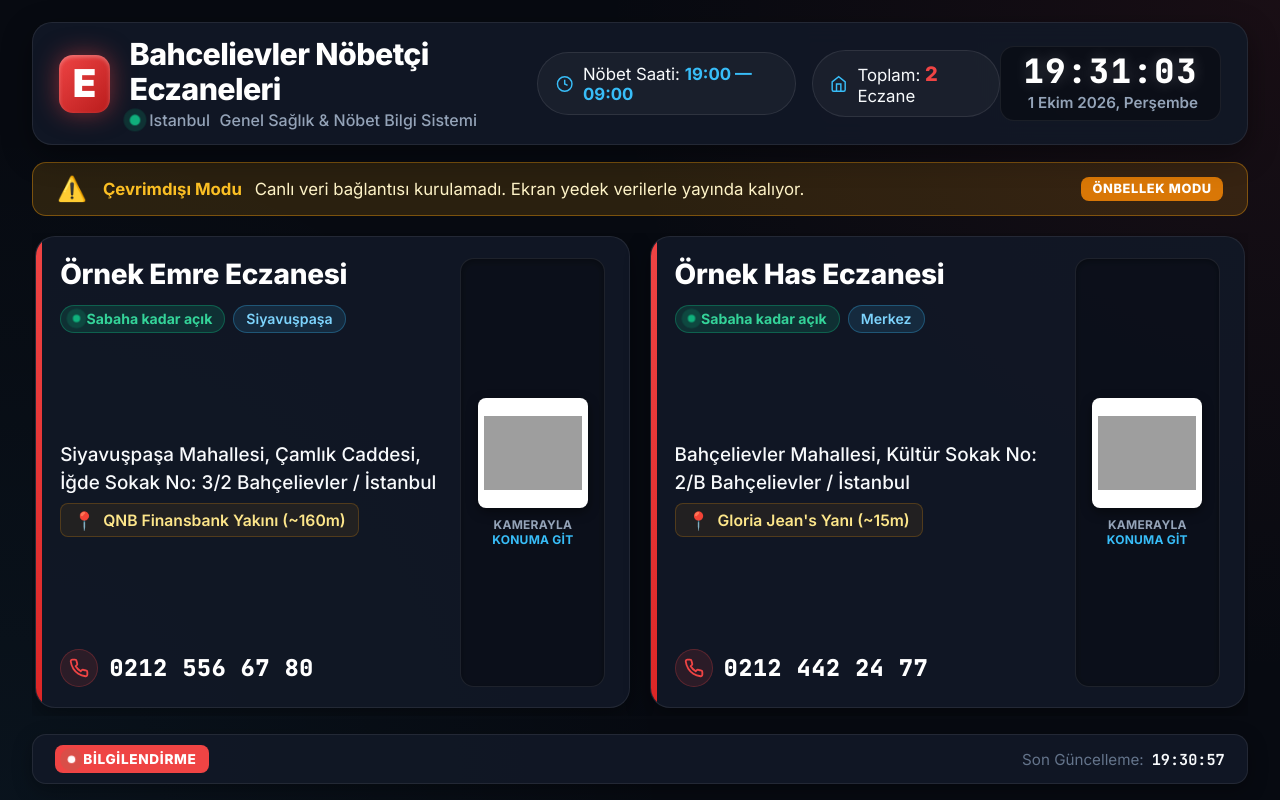
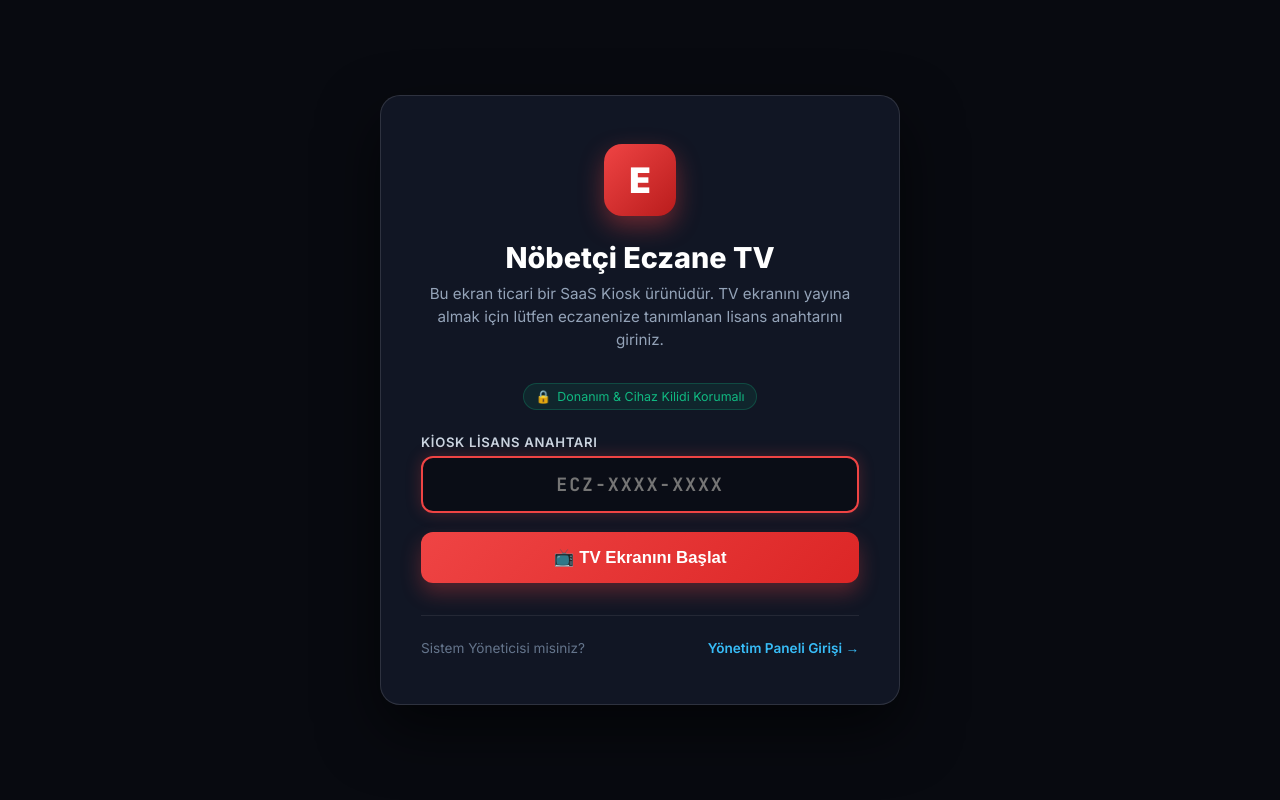
Before and after one commit to sedatbayrakli/eczane, a Flask app: page / in a window 1280 px wide. Run offline with Flask 3, Linux system fonts and the light colour scheme; data that the repository does not hold is empty; grey boxes are pictures that could not be loaded.

Commit message:
fix: slug lowercase I bug, add hardware device lock and secure root route

```diff
--- a/app.py
+++ b/app.py
@@ -114,16 +114,23 @@ def init_db():
 # Yardımcı Fonksiyonlar & Scraper
 # ==========================================
 def turkce_karakter_temizle(metin: str) -> str:
-    """Türkçe karakterleri URL ve slug uyumlu standart ASCII karakterlerine dönüştürür."""
+    """
+    Türkçe karakterleri URL ve slug uyumlu standart ASCII karakterlerine dönüştürür.
+    Büyük 'İ' ve 'I' harflerinin Unicode combining dot hatasını önler.
+    """
     if not metin:
         return ""
-    metin = metin.strip().lower()
-    donusumler = {
-        'ı': 'i', 'ğ': 'g', 'ü': 'u', 'ş': 's', 'ö': 'o', 'ç': 'c',
-        'İ': 'i', 'Ğ': 'g', 'Ü': 'u', 'Ş': 's', 'Ö': 'o', 'Ç': 'c'
+    harf_haritasi = {
+        'İ': 'i', 'I': 'i', 'ı': 'i',
+        'Ğ': 'g', 'ğ': 'g',
+        'Ü': 'u', 'ü': 'u',
+        'Ş': 's', 'ş': 's',
+        'Ö': 'o', 'ö': 'o',
+        'Ç': 'c', 'ç': 'c'
     }
-    for kaynak, hedef in donusumler.items():
+    for kaynak, hedef in harf_haritasi.items():
         metin = metin.replace(kaynak, hedef)
+    metin = metin.lower()
     metin = re.sub(r'[^a-z0-9\-]+', '-', metin)
     return metin.strip('-')
 
@@ -152,6 +159,18 @@ def qr_kod_url_olustur(hedef_url: str) -> str:
     """Dinamik QR kod görsel URL'si üretir."""
     encoded_url = urllib.parse.quote(hedef_url)
     return f"https://api.qrserver.com/v1/create-qr-code/?size=180x180&data={encoded_url}&margin=6"
+
+
+def istemci_ip_al() -> str:
+    """
+    İstemcinin gerçek IP adresini tespit eder.
+    Reverse proxy (Coolify, Cloudflare, Nginx) arkasındayken X-Forwarded-For başlığını okur.
+    """
+    if request.headers.get("X-Forwarded-For"):
+        return request.headers.get("X-Forwarded-For").split(",")[0].strip()
+    if request.headers.get("CF-Connecting-IP"):
+        return request.headers.get("CF-Connecting-IP").strip()
+    return request.remote_addr or "Bilinmiyor"
 
 
 def yedek_veri_uret(il: str, ilce: str) -> list:
@@ -540,6 +559,21 @@ def admin_delete_pharmacy(eczane_id):
     return redirect(url_for("admin_dashboard"))
 
 
+@app.route("/admin/pharmacy/<int:eczane_id>/reset-device", methods=["POST"])
+@login_required
+def admin_reset_device(eczane_id):
+    """
+    Eczanenin TV ekranı cihaz kilidini sıfırlar.
+    Böylece yeni bir TV veya tarayıcı bağlandığında o cihaza kilitlenir.
+    """
+    eczane = Pharmacy.query.get_or_404(eczane_id)
+    eczane.cihaz_kilidi_sifirla()
+    db.session.commit()
+
+    flash(f"'{eczane.name}' TV cihaz kilidi sıfırlandı. Yeni bağlanacak ilk TV cihazına kilitlenecektir.", "info")
+    return redirect(url_for("admin_dashboard"))
+
+
 # ==========================================
 # KIOSK EKRANI VE LİSANS DOĞRULAMA ROTALARI
 # ==========================================
@@ -551,6 +585,8 @@ def kiosk():
     /kiosk?key=ECZ-XXXX-XXXX
     """
     key = request.args.get("key", "").strip()
+    device_token = request.args.get("device_token", "").strip()
+
     if not key:
         return render_template(
             "kiosk_error.html",
@@ -576,6 +612,15 @@ def kiosk():
             lisans_kodu=key
         )
 
+    # Eğer URL'den device_token gönderildiyse ve cihaz kilitliyse kontrol et
+    if device_token and not eczane.cihaz_uyumlu_mu(device_token):
+        return render_template(
+            "kiosk_error.html",
+            hata_baslik="Cihaz Kilidi Engeli",
+            hata_mesaj="Bu lisans anahtarı başka bir TV cihazına kilitlenmiştir. Sistem güvenliği gereği aynı lisans birden fazla cihazda açılamaz.",
+            lisans_kodu=key
+        )
+
     return render_template(
         "kiosk.html",
         eczane=eczane,
@@ -588,9 +633,11 @@ def kiosk():
 @app.route("/api/kiosk-data")
 def api_kiosk_data():
     """
-    Kiosk TV ekranının 15 dakikada bir veri çektiği ve heartbeat attığı API.
+    Kiosk TV ekranının 15 dakikada bir veri çektiği, heartbeat attığı ve cihaz kilidi denetlediği API.
     """
     key = request.args.get("key", "").strip()
+    device_token = request.args.get("device_token", "").strip()
+
     if not key:
         return jsonify({
             "success": False,
@@ -617,15 +664,25 @@ def api_kiosk_data():
             "license_key": eczane.license_key
         }), 403
 
-    # Canlılık zaman damgasını güncelle (Heartbeat)
+    # Cihaz Kilidi Kontrolü (Kaçak çoğaltmayı ve birden çok ekranda açmayı önleme)
+    if device_token:
+        if not eczane.cihaz_uyumlu_mu(device_token):
+            return jsonify({
+                "success": False,
+                "license_valid": False,
+                "reason": "device_mismatch",
+                "message": "Bu lisans anahtarı başka bir TV cihazına kilitlenmiştir. Lisansınızı tek ekranda kullanabilirsiniz."
+            }), 403
+
+    # Canlılık zaman damgasını ve TV ekranının IP adresini güncelle
     eczane.last_ping = datetime.now()
+    eczane.last_ip = istemci_ip_al()
     db.session.commit()
 
     # İlgili ilçenin nöbetçi eczanelerini çek
     veri = veri_getir_onbellekli(eczane.city, eczane.district)
 
     # Bu gece nöbetçi miyiz kontrolü
-    # Eczane adı nöbetçiler arasında geçiyor mu?
     bu_gece_nobetci = False
     eczane_adi_norm = turkce_karakter_temizle(eczane.name)
     for e in veri.get("eczaneler", []):
@@ -660,29 +717,36 @@ def api_kiosk_data():
 
 
 # ==========================================
-# GERİYE DÖNÜK UYUMLULUK ROTALARI
+# GÜVENLİ KÖK ROTA VE LİSANS PORTALI
 # ==========================================
 
 @app.route("/")
 def index():
-    """Genel TV Kiosk arayüzü (Varsayılan ilçe)."""
-    ilce = request.args.get("ilce", VARSAYILAN_ILCE)
-    il = request.args.get("il", VARSAYILAN_IL)
-    return render_template(
-        "index.html",
-        secili_il=il.capitalize(),
-        secili_ilce=ilce.capitalize(),
-        varsayilan_ilce=ilce
-    )
+    """
+    Kök dizin rotası.
+    Eğer URL'de lisans anahtarı varsa doğrudan Kiosk ekranına yönlendirir,
+    lisanssız girişlerde lisans sorgulama ve kurulum portalını açar.
+    """
+    key = request.args.get("key", "").strip()
+    if key:
+        return redirect(url_for("kiosk", key=key))
+    return render_template("portal.html")
 
 
 @app.route("/api/nobetci-eczaneler")
 def api_nobetci_eczaneler():
-    """Genel API uç noktası."""
-    il = request.args.get("il", VARSAYILAN_IL)
-    ilce = request.args.get("ilce", VARSAYILAN_ILCE)
-    veri = veri_getir_onbellekli(il, ilce)
-    return jsonify(veri)
+    """
+    Genel API uç noktası koruması.
+    Yetkisiz veri çekimini engeller, lisans anahtarı zorunludur.
+    """
+    key = request.args.get("key", "").strip()
+    if not key:
+        return jsonify({
+            "success": False,
+            "error": "Bu API ticari Kiosk sistemine aittir. Erişim için geçerli bir lisans anahtarı (key) zorunludur.",
+            "usage": "/api/kiosk-data?key=ECZ-XXXX-XXXX"
+        }), 403
+    return api_kiosk_data()
 
 
 @app.route("/api/health")
--- /dev/null
+++ b/templates/portal.html
@@ -0,0 +1,183 @@
+<!DOCTYPE html>
+<html lang="tr">
+<head>
+    <meta charset="UTF-8">
+    <meta name="viewport" content="width=device-width, initial-scale=1.0">
+    <title>Giriş & Kurulum | Nöbetçi Eczane Kiosk TV</title>
+    <link rel="preconnect" href="https://fonts.googleapis.com">
+    <link rel="preconnect" href="https://fonts.gstatic.com" crossorigin>
+    <link href="https://fonts.googleapis.com/css2?family=Inter:wght@400;500;600;700;800;900&family=JetBrains+Mono:wght@700;800&display=swap" rel="stylesheet">
+    <link rel="stylesheet" href="/static/style.css">
+    <style>
+        body {
+            background: #080a10;
+            color: #f8fafc;
+            min-height: 100vh;
+            display: flex;
+            align-items: center;
+            justify-content: center;
+            padding: 1.5rem;
+            margin: 0;
+            font-family: 'Inter', sans-serif;
+        }
+        .portal-card {
+            background: rgba(18, 24, 38, 0.95);
+            border: 1px solid rgba(255, 255, 255, 0.12);
+            border-radius: 20px;
+            padding: 3rem 2.5rem;
+            max-width: 520px;
+            width: 100%;
+            text-align: center;
+            box-shadow: 0 25px 60px rgba(0, 0, 0, 0.6);
+        }
+        .portal-icon {
+            width: 72px;
+            height: 72px;
+            background: linear-gradient(135deg, #ef4444, #b91c1c);
+            border-radius: 18px;
+            display: flex;
+            align-items: center;
+            justify-content: center;
+            font-size: 2.2rem;
+            font-weight: 900;
+            color: #fff;
+            margin: 0 auto 1.5rem;
+            box-shadow: 0 10px 25px rgba(239, 68, 68, 0.4);
+        }
+        .portal-title {
+            font-size: 1.8rem;
+            font-weight: 800;
+            color: #fff;
+            margin-bottom: 0.5rem;
+        }
+        .portal-desc {
+            font-size: 0.95rem;
+            color: #94a3b8;
+            line-height: 1.5;
+            margin-bottom: 2rem;
+        }
+        .portal-form {
+            display: flex;
+            flex-direction: column;
+            gap: 1.2rem;
+        }
+        .input-group {
+            text-align: left;
+        }
+        .input-label {
+            display: block;
+            font-size: 0.82rem;
+            font-weight: 600;
+            color: #cbd5e1;
+            margin-bottom: 0.4rem;
+            text-transform: uppercase;
+            letter-spacing: 0.05em;
+        }
+        .input-key {
+            width: 100%;
+            padding: 0.85rem 1.1rem;
+            background: rgba(0, 0, 0, 0.4);
+            border: 2px solid rgba(255, 255, 255, 0.12);
+            border-radius: 12px;
+            color: #fbbf24;
+            font-family: 'JetBrains Mono', monospace;
+            font-size: 1.15rem;
+            font-weight: 700;
+            text-align: center;
+            letter-spacing: 0.1em;
+            text-transform: uppercase;
+            outline: none;
+            transition: all 0.2s ease;
+        }
+        .input-key:focus {
+            border-color: #ef4444;
+            box-shadow: 0 0 15px rgba(239, 68, 68, 0.25);
+        }
+        .btn-start {
+            background: linear-gradient(135deg, #ef4444, #dc2626);
+            color: #fff;
+            border: none;
+            padding: 0.95rem 1.5rem;
+            border-radius: 12px;
+            font-size: 1.05rem;
+            font-weight: 700;
+            cursor: pointer;
+            transition: all 0.2s ease;
+            box-shadow: 0 10px 20px rgba(239, 68, 68, 0.3);
+        }
+        .btn-start:hover {
+            transform: translateY(-2px);
+            box-shadow: 0 12px 25px rgba(239, 68, 68, 0.45);
+        }
+        .portal-footer {
+            margin-top: 2rem;
+            padding-top: 1.5rem;
+            border-top: 1px solid rgba(255, 255, 255, 0.08);
+            font-size: 0.85rem;
+            color: #64748b;
+            display: flex;
+            justify-content: space-between;
+            align-items: center;
+        }
+        .portal-footer a {
+            color: #38bdf8;
+            text-decoration: none;
+            font-weight: 600;
+        }
+        .portal-footer a:hover {
+            text-decoration: underline;
+        }
+        .security-badge {
+            display: inline-flex;
+            align-items: center;
+            gap: 0.4rem;
+            font-size: 0.78rem;
+            color: #10b981;
+            background: rgba(16, 185, 129, 0.1);
+            padding: 0.3rem 0.7rem;
+            border-radius: 9999px;
+            margin-bottom: 1.5rem;
+            border: 1px solid rgba(16, 185, 129, 0.25);
+        }
+    </style>
+</head>
+<body>
+
+    <div class="portal-card">
+        <div class="portal-icon">E</div>
+        <h1 class="portal-title">Nöbetçi Eczane TV</h1>
+        <p class="portal-desc">
+            Bu ekran ticari bir SaaS Kiosk ürünüdür. TV ekranını yayına almak için lütfen eczanenize tanımlanan lisans anahtarını giriniz.
+        </p>
+
+        <div class="security-badge">
+            <span>🔒</span> Donanım & Cihaz Kilidi Korumalı
+        </div>
+
+        <form class="portal-form" action="/kiosk" method="GET">
+            <div class="input-group">
+                <label class="input-label" for="key">Kiosk Lisans Anahtarı</label>
+                <input
+                    type="text"
+                    id="key"
+                    name="key"
+                    class="input-key"
+                    placeholder="ECZ-XXXX-XXXX"
+                    required
+                    autocomplete="off"
+                    autofocus
+                >
+            </div>
+            <button type="submit" class="btn-start">
+                📺 TV Ekranını Başlat
+            </button>
+        </form>
+
+        <div class="portal-footer">
+            <span>Sistem Yöneticisi misiniz?</span>
+            <a href="/admin">Yönetim Paneli Girişi &rarr;</a>
+        </div>
+    </div>
+
+</body>
+</html>
```
Also changed, not shown: models.py (+28 -0 lines), static/kiosk_app.js (+41 -2 lines), templates/admin_dashboard.html (+30 -4 lines).
